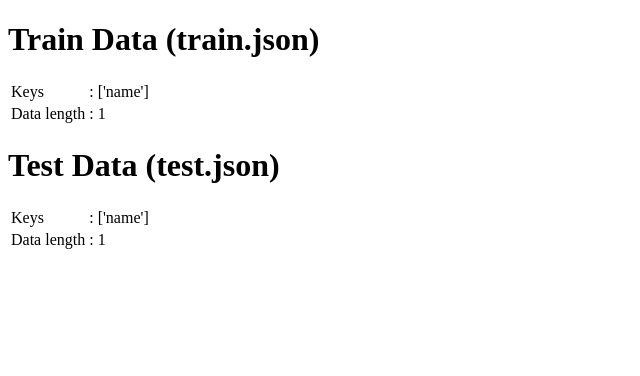
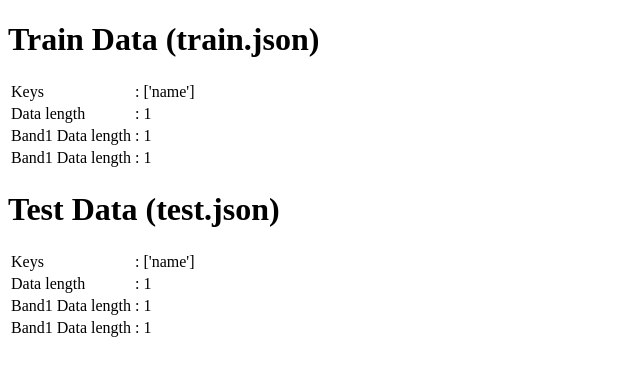
Before and after one commit to raymerta/statoil-kaggle, a Flask app: template templates/index.html in a window 1280 px wide. Shown: the top 376 px of the page, without its empty margins (0-640 px from the left). Run offline with Flask 2, Linux system fonts and the light colour scheme; the template is opened without the code that fills it: most values are stand-ins (such as "Sample title", 1, 10 or a date in 2020).

Commit message:
Add satellite frequency length

```diff
--- a/app.py
+++ b/app.py
@@ -18,14 +18,26 @@ def index():
 	with open('static/json/train.json', 'r') as f:
 		train = json.load(f)
 		train_length = len(train)
+		train_band1_length = len(train[0]['band_1'])
+		train_band2_length = len(train[0]['band_1'])
 
 	with open('static/json/test.json', 'r') as f:
 		test = json.load(f)
 		test_length = len(test)
+		test_band1_length = len(test[0]['band_1'])
+		test_band2_length = len(test[0]['band_2'])
 
 	#print (data[0])
 
-	return render_template('index.html', train = train, test = test, train_length = train_length, test_length = test_length)
+	return render_template('index.html',
+		train = train,
+		test = test,
+		train_length = train_length,
+		test_length = test_length,
+		train_band1_length = train_band1_length,
+		train_band2_length = train_band2_length,
+		test_band1_length = test_band1_length,
+		test_band2_length = test_band2_length)
 
 @app.route('/data/<path:path>')
 def send_json(path):
--- a/templates/index.html
+++ b/templates/index.html
@@ -14,6 +14,16 @@
 		<td>Data length</td>
 		<td>:</td>
 		<td>{{ train_length }}</td>
+	</tr>
+	<tr>
+		<td>Band1 Data length</td>
+		<td>:</td>
+		<td>{{ train_band1_length }}</td>
+	</tr>
+	<tr>
+		<td>Band1 Data length</td>
+		<td>:</td>
+		<td>{{ train_band2_length }}</td>
 	</tr>
 </table>
 
@@ -53,6 +63,16 @@
 		<td>:</td>
 		<td>{{ test_length }}</td>
 	</tr>
+	<tr>
+		<td>Band1 Data length</td>
+		<td>:</td>
+		<td>{{ test_band1_length }}</td>
+	</tr>
+	<tr>
+		<td>Band1 Data length</td>
+		<td>:</td>
+		<td>{{ test_band2_length }}</td>
+	</tr>
 </table>
 
 <table style="display:none;">
```
Also changed, not shown: 1 other file.
